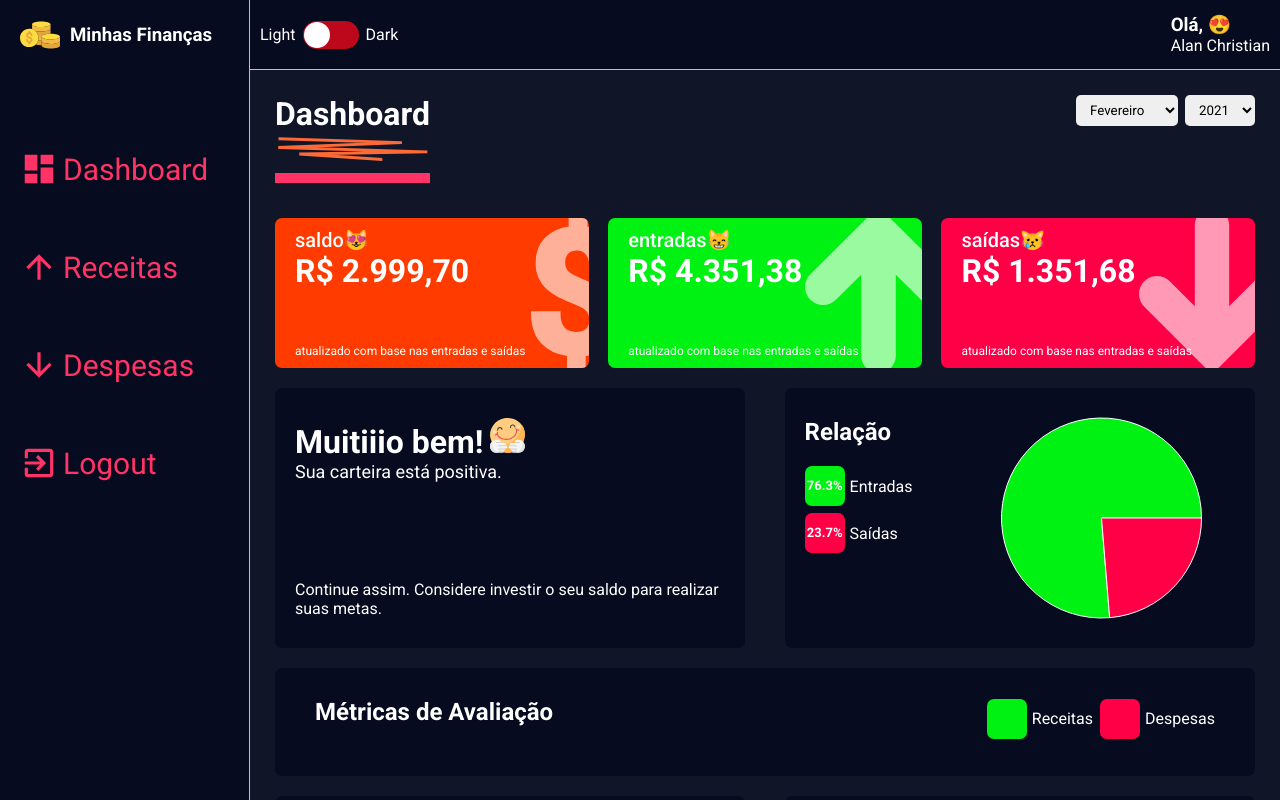
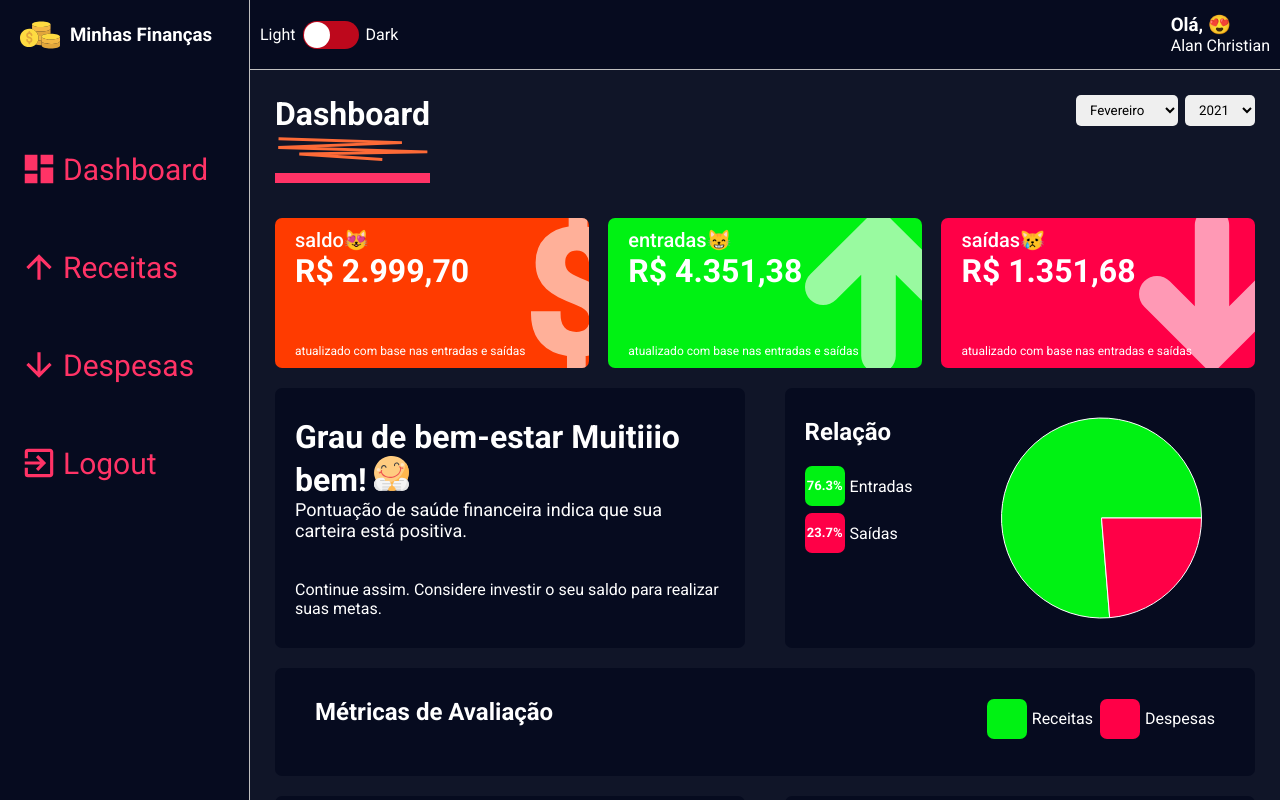
Before and after one commit to alangeek/TypeScript_Budget_React, a React (Create React App) app: page /dashboard in a window 1280 px wide. Built offline with nearby package versions, Linux system fonts and the light colour scheme; the HTML template or start-up script is replaced by a standard one.

Commit message:
Refactoring less code

```diff
--- a/src/components/BarChartBox/index.tsx
+++ b/src/components/BarChartBox/index.tsx
@@ -19,8 +19,7 @@ interface IBarChartProps {
 const BarChartBox: React.FC<IBarChartProps> = ({
   title, data
 
-}) => {
-  return (
+}) => (
     <Container>
      <SideLeft>
       <h2>{title}</h2>
@@ -61,6 +60,5 @@ const BarChartBox: React.FC<IBarChartProps> = ({
      </SideRight>
     </Container>
   );
-}
 
 export default BarChartBox;
--- a/src/components/Content/index.tsx
+++ b/src/components/Content/index.tsx
@@ -2,12 +2,10 @@ import React from 'react';
 
 import { Container } from './styles';
 
-const Content: React.FC = ({ children }) => {
-  return (
+const Content: React.FC = ({ children }) =>  (
     <Container>
       {children}
     </Container>
   );
-}
 
 export default Content;
--- a/src/components/ContentHeader/index.tsx
+++ b/src/components/ContentHeader/index.tsx
@@ -10,10 +10,7 @@ interface IContentHeaderProps {
 
 const ContentHeader: React.FC<IContentHeaderProps> = ({
   title, lineColor, children
-}) => {
-
-
-  return (
+}) =>  (
     <Container>
       <TitleContainer lineColor={lineColor}>
         <h1>{title}</h1>
@@ -23,6 +20,5 @@ const ContentHeader: React.FC<IContentHeaderProps> = ({
       </Controllers>
     </Container>
   );
-}
 
 export default ContentHeader;
--- a/src/components/HistoryFinanceCard/index.tsx
+++ b/src/components/HistoryFinanceCard/index.tsx
@@ -14,8 +14,7 @@ const HistoryFinanceCard: React.FC<IHistoryFinanceCardsProps> = ({
   title,
   subtitle,
   amount
-}) => {
-  return (
+}) =>  (
     <Container>
       <Tag color={tagColor} />
       <div>
@@ -25,6 +24,5 @@ const HistoryFinanceCard: React.FC<IHistoryFinanceCardsProps> = ({
       <h3>{amount}</h3>
     </Container>
   );
-}
 
 export default HistoryFinanceCard;
--- a/src/components/Layout/index.tsx
+++ b/src/components/Layout/index.tsx
@@ -6,8 +6,7 @@ import MainHeader from '../MainHeader';
 import Aside from '../Aside';
 import Content from '../Content';
 
-const Layout: React.FC = ({ children }) => {
-  return (
+const Layout: React.FC = ({ children }) =>  (
     <Grid>
       <MainHeader />
       <Aside />
@@ -16,6 +15,5 @@ const Layout: React.FC = ({ children }) => {
       </Content>
     </Grid>
   );
-}
 
 export default Layout;
--- a/src/components/MessageBox/index.tsx
+++ b/src/components/MessageBox/index.tsx
@@ -15,8 +15,7 @@ const MessageBox: React.FC<IMessageBoxProps> = ({
   description,
   footerText,
   icon,
-}) => {
-  return (
+}) =>  (
     <Container>
       <header>
         <h1>
@@ -30,6 +29,5 @@ const MessageBox: React.FC<IMessageBoxProps> = ({
       </footer>
     </Container>
   );
-}
 
 export default MessageBox;
--- a/src/pages/Dashboard/index.tsx
+++ b/src/pages/Dashboard/index.tsx
@@ -106,7 +106,7 @@ const Dashboard: React.FC = () => {
   const message = useMemo(() => {
     if(totalBalance < 0) {
       return {
-        title: "Que Doooó!",
+        title: "Grau de bem-estar Que Doooó!",
         description: "Neste mês, você gastou mais do que deveria.",
         footerText: "Verifique seus gastos e tente cortar algumas coisas desnecessárias.",
         icon: sadImg
@@ -115,7 +115,7 @@ const Dashboard: React.FC = () => {
     }
     else if(totalGains === 0 && totalExpenses === 0) {
       return {
-        title: "Op´s!",
+        title: "Grau de bem-estar Op´s!",
         description: "Neste mês, não há registros de entradas ou saídas.",
         footerText: "Parece que você não fez nenhum registro no mês e ano selecionado.",
         icon: opsImg
@@ -123,7 +123,7 @@ const Dashboard: React.FC = () => {
     }
     else if(totalBalance === 0) {
       return {
-        title: "Ufaaaaa!",
+        title: "Grau de bem-estar Ufaaaaa!",
         description: "Neste mês, você gastou exatamente o que ganhou.",
         footerText: "Tenha cuidado. No próximo tente poupar o seu dinheiro.",
         icon: grinningImg
@@ -132,8 +132,8 @@ const Dashboard: React.FC = () => {
     }
      else {
       return {
-        title: "Muitiiio bem!",
-        description: "Sua carteira está positiva.",
+        title: "Grau de bem-estar Muitiiio bem!",
+        description: "Pontuação de saúde financeira indica que  sua carteira está positiva.",
         footerText: "Continue assim. Considere investir o seu saldo para realizar suas metas.",
         icon: happyImg
       }
```
Also changed, not shown: 1 other file (tests, documents, lock files or other folders).
